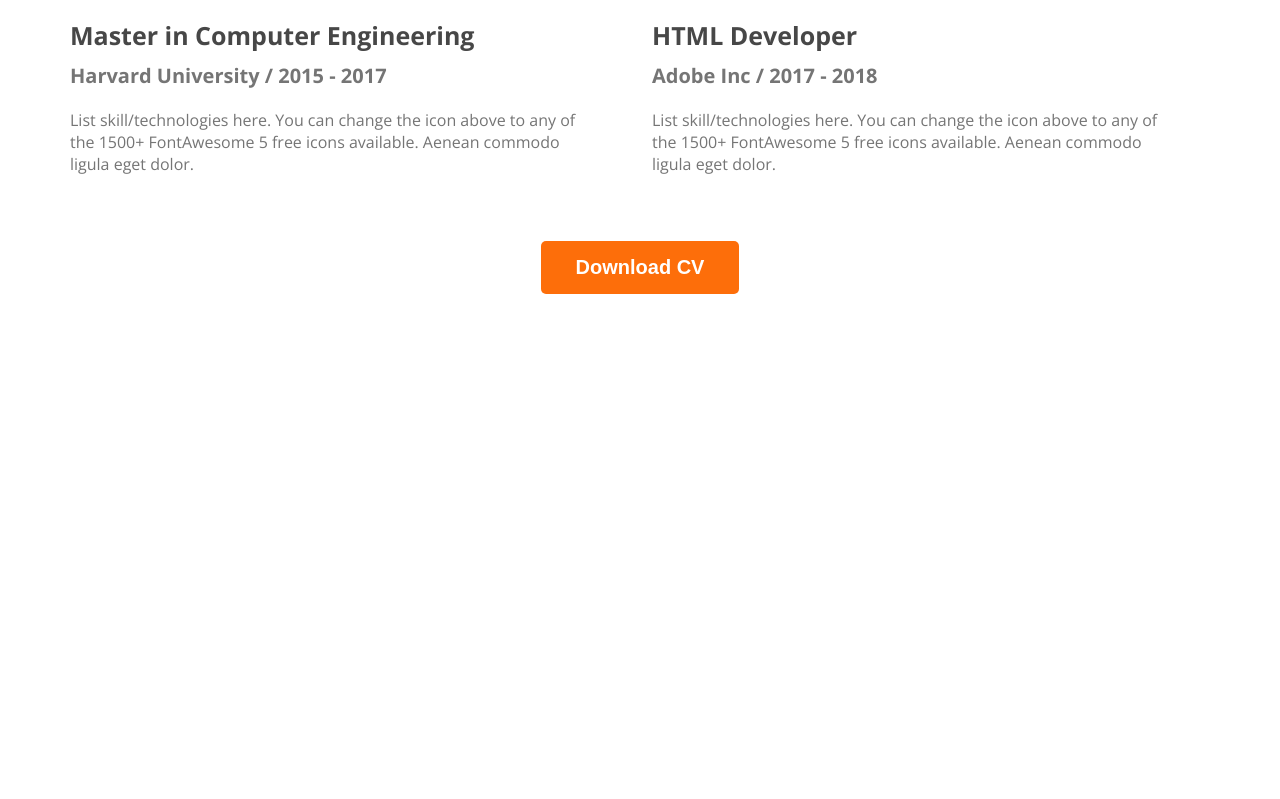
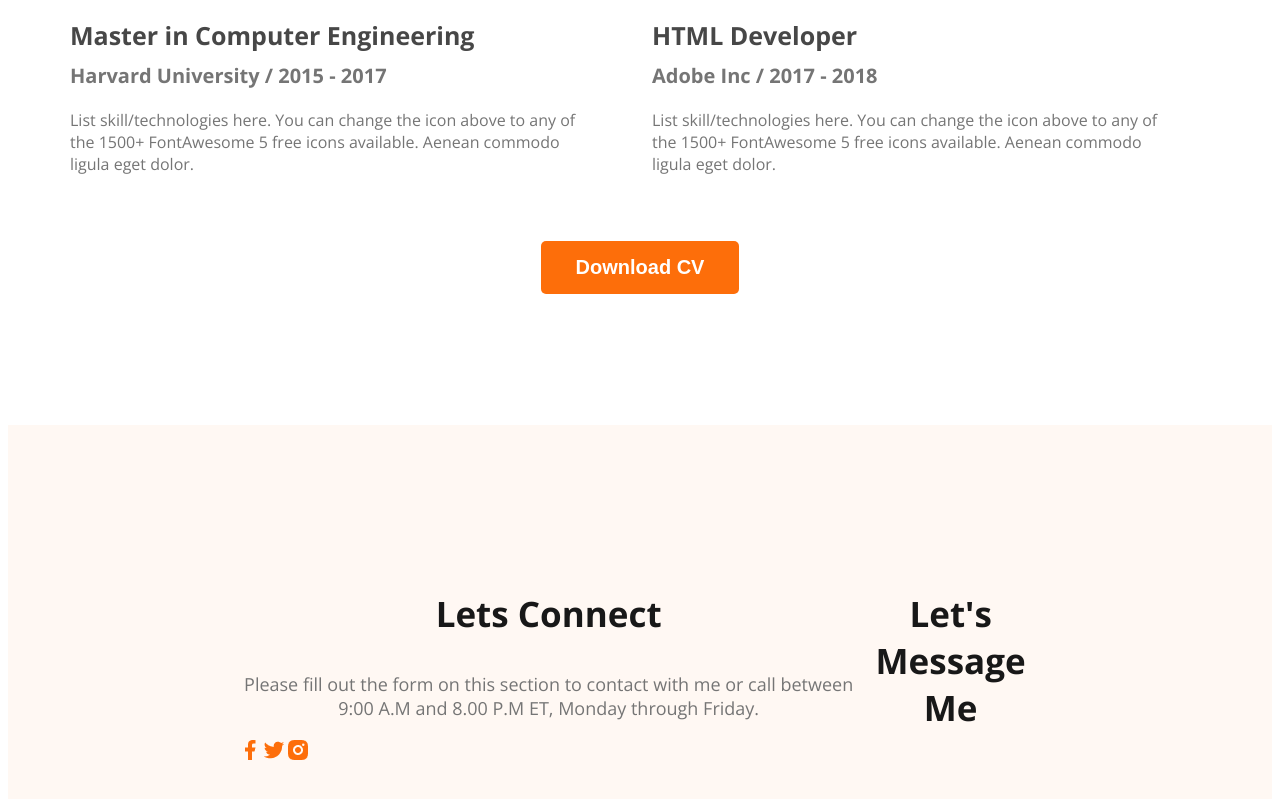
Before and after one commit to siddique-electricaleng/webdeveloper-portfolio, a plain HTML site: page index.html in a window 1280 px wide. Shown: the part 2865-3664 px from the top of the page. Before the commit the page ends 3167 px from the top, so only its background shows below. Drawn offline with nearby package versions, Linux system fonts and the light colour scheme.

Commit message:
Module 5_7: Incomplete footer uploaded

```diff
--- a/index.html
+++ b/index.html
@@ -199,6 +199,22 @@
         </div>
       </section>
     </main>
-    <footer></footer>
+    <footer>
+      <div class="footer-column">
+        <h3 class="section-title">Lets Connect</h3>
+        <p class="section-desc">
+          Please fill out the form on this section to contact with me or call
+          between 9:00 A.M and 8.00 P.M ET, Monday through Friday.
+        </p>
+        <div class="social-links">
+          <a href=""><img src="images/icons/facebook.png" alt="" /></a
+          ><a href=""><img src="images/icons/twitter.png" alt="" /></a
+          ><a href=""><img src="images/icons/insta.png" alt="" /></a>
+        </div>
+      </div>
+      <div class="footer-column">
+        <h3 class="section-title">Let's Message Me</h3>
+      </div>
+    </footer>
   </body>
 </html>
--- a/styles/portfolio.css
+++ b/styles/portfolio.css
@@ -218,3 +218,11 @@ main {
     text-align: center;
     margin-top: 50px;
 }
+
+/* footer styles */
+footer {
+    display: flex;
+    background: #FFF8F3;
+    margin-top: 131px;
+    padding: 130px 230px;
+}
```
